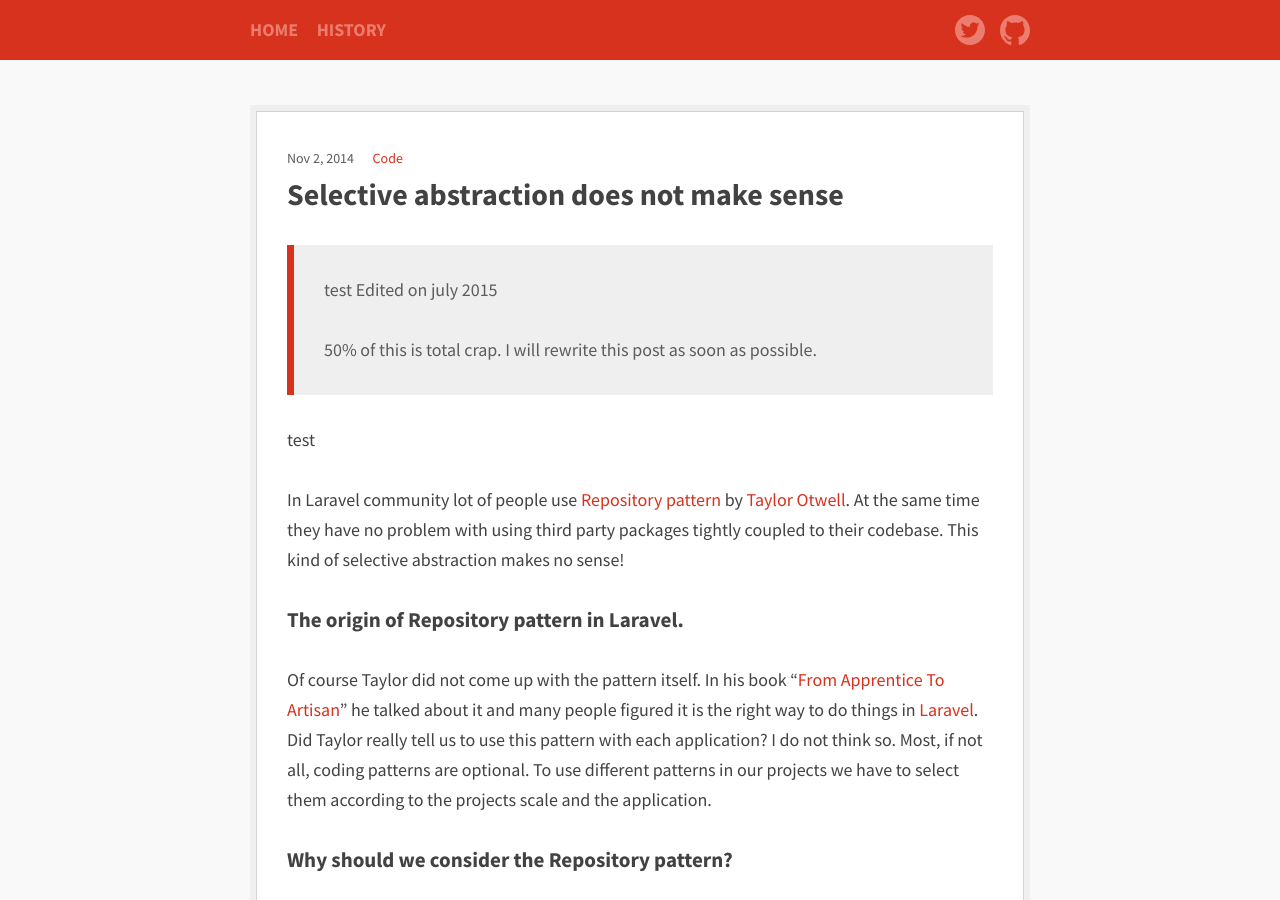
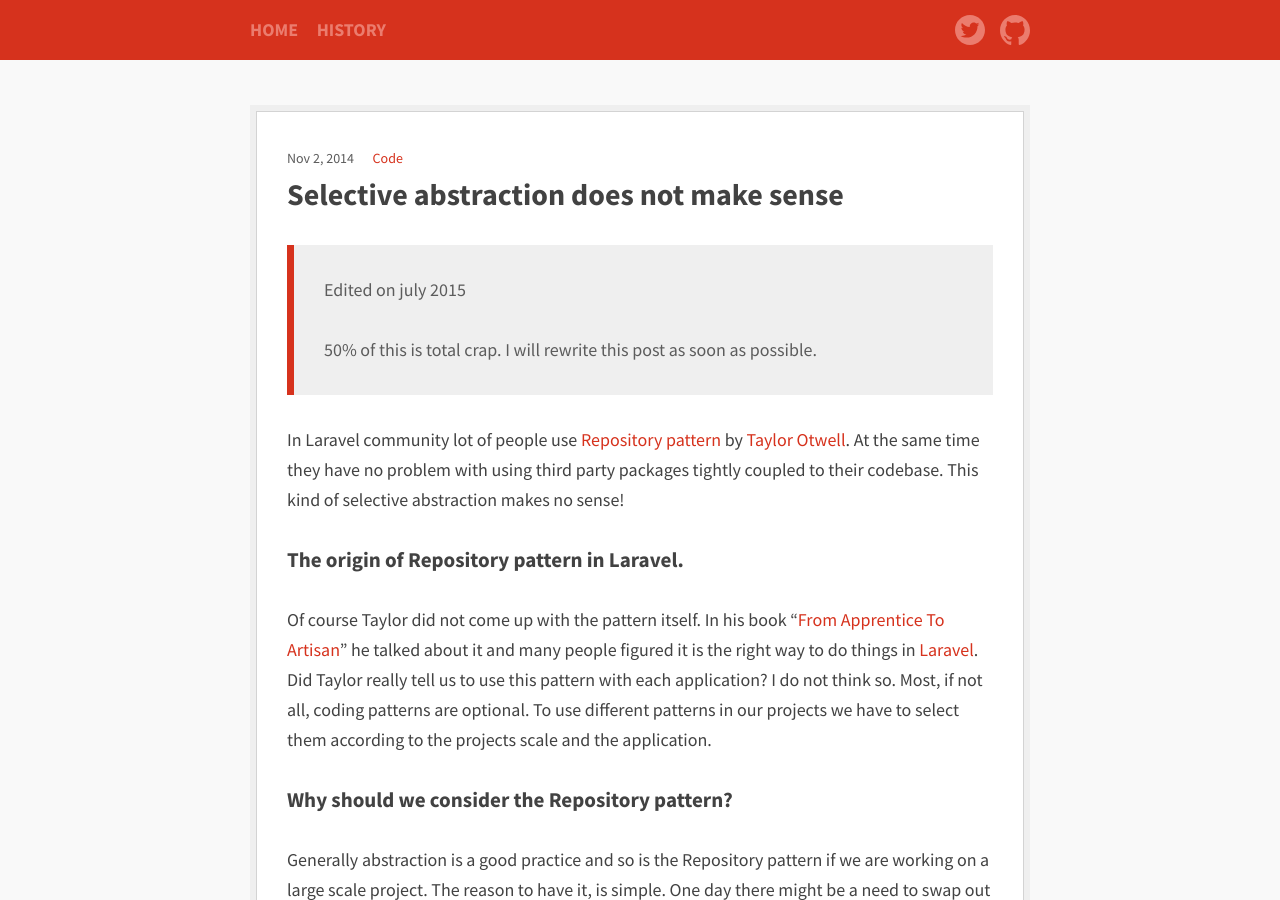
Before and after one commit to keevitaja/keevitaja.com, a Jekyll site: the page built from _posts/2014-11-02-selective-abstraction.md, in a window 1280 px wide and 900 px high. Built offline with Jekyll 4.4.1, drawn with Linux system fonts in a browser that asks for light colours; comment, search, counter and statistics services are not loaded.

Commit message:
update post

```diff
--- a/_posts/2014-11-02-selective-abstraction.md
+++ b/_posts/2014-11-02-selective-abstraction.md
@@ -12,11 +12,9 @@ In Laravel community lot of people use Repository pattern by Taylor Otwell and a
 <!-- more -->
 
 <blockquote>
-    test Edited on july 2015 <br><br>
+    Edited on july 2015 <br><br>
     50% of this is total crap. I will rewrite this post as soon as possible.
 </blockquote>
-
-test
 
 In Laravel community lot of people use [Repository pattern](http://ryantablada.com/post/the-repository-pattern-in-action) by [Taylor Otwell](http://taylorotwell.com/). At the same time they have no problem with using third party packages tightly coupled to their codebase. This kind of selective abstraction makes no sense!
 
--- a/public/2014/11/selective-abstraction/index.html
+++ b/public/2014/11/selective-abstraction/index.html
@@ -68,11 +68,9 @@
 
 
 <blockquote>
-    test Edited on july 2015 <br /><br />
+    Edited on july 2015 <br /><br />
     50% of this is total crap. I will rewrite this post as soon as possible.
 </blockquote>
-
-<p>test</p>
 
 <p>In Laravel community lot of people use <a href="http://ryantablada.com/post/the-repository-pattern-in-action">Repository pattern</a> by <a href="http://taylorotwell.com/">Taylor Otwell</a>. At the same time they have no problem with using third party packages tightly coupled to their codebase. This kind of selective abstraction makes no sense!</p>
 
```
Also changed, not shown: public/feed.xml (+3 -5 lines).
